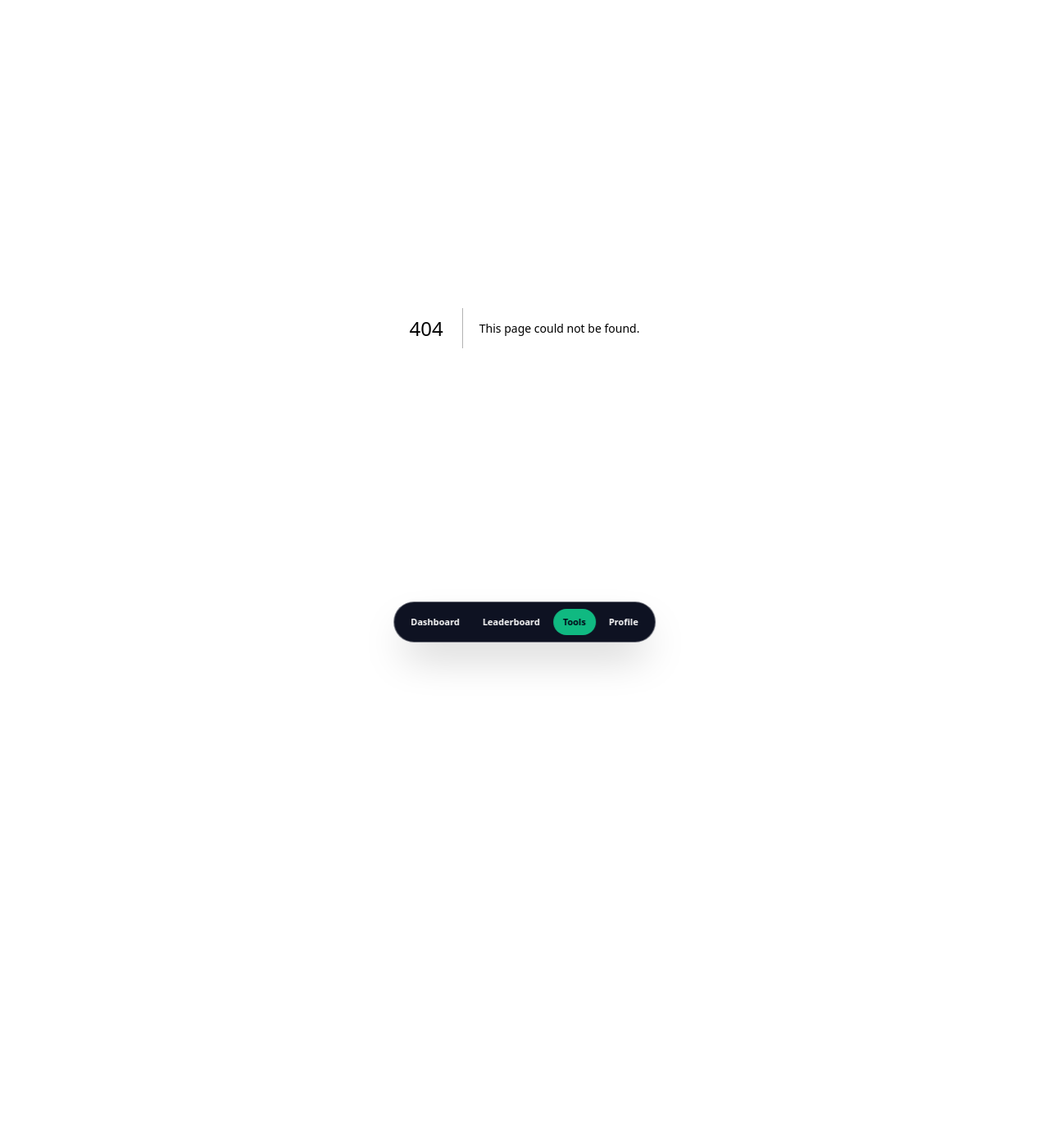
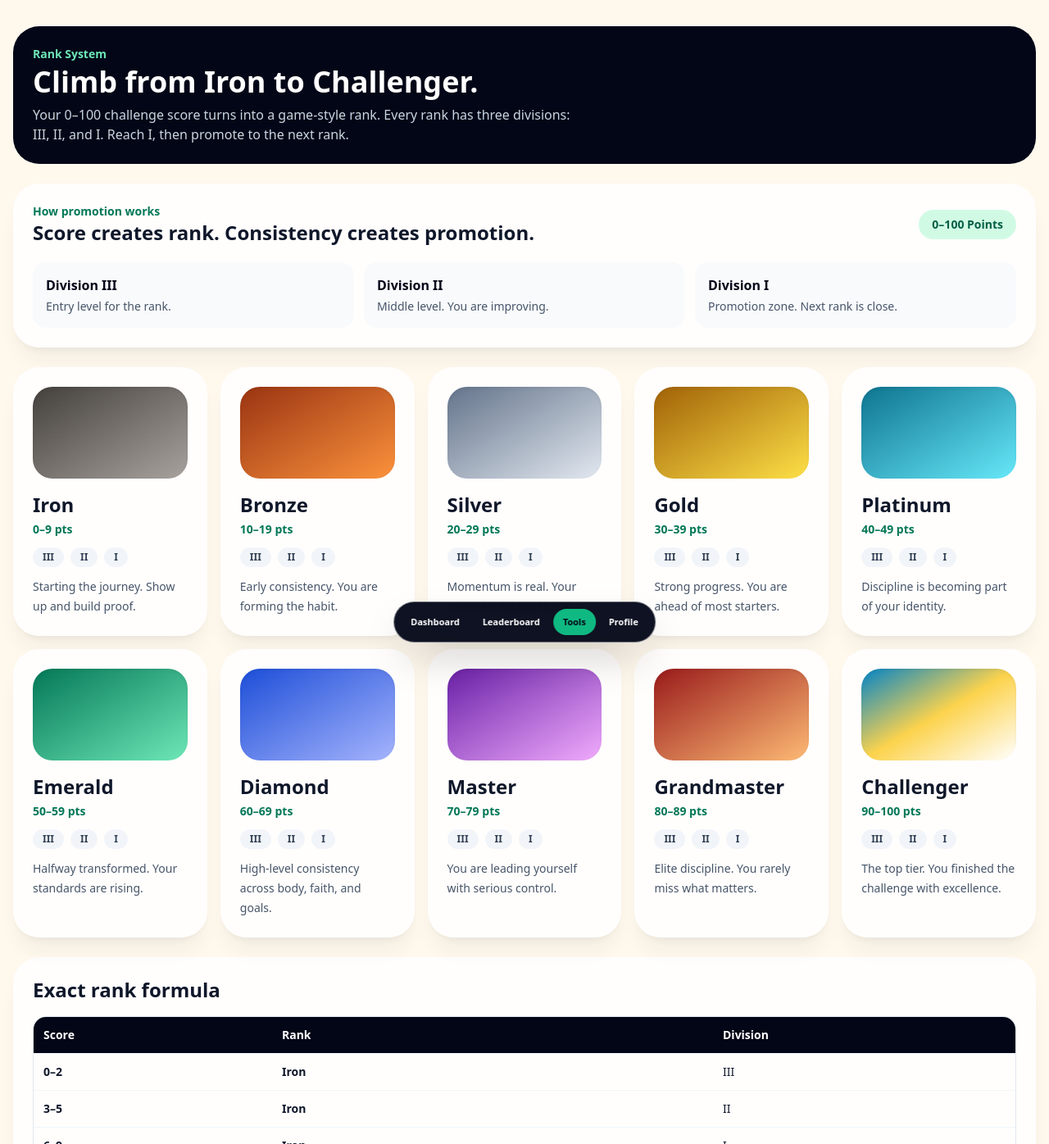
Before and after one commit to hxhhxxs/The-Challenge-, a Next.js app: page /ranks in a window 1280 px wide. Before the commit this address had no page. Shown: the top 1396 px of the page at 82% size. Before the commit the page ends 896 px from the top, so only its background shows below. Built offline with nearby package versions, Linux system fonts and the light colour scheme.

Commit message:
Add challenge rank system page

```diff
--- /dev/null
+++ b/app/ranks/page.tsx
@@ -0,0 +1,111 @@
+import Link from "next/link";
+import { cardClass, pageBg } from "@/lib/challenge-ui";
+
+const ranks = [
+  { name: "Iron", color: "from-stone-700 to-stone-400", range: "0–9 pts", description: "Starting the journey. Show up and build proof." },
+  { name: "Bronze", color: "from-orange-800 to-orange-400", range: "10–19 pts", description: "Early consistency. You are forming the habit." },
+  { name: "Silver", color: "from-slate-500 to-slate-200", range: "20–29 pts", description: "Momentum is real. Your routine is taking shape." },
+  { name: "Gold", color: "from-yellow-700 to-yellow-300", range: "30–39 pts", description: "Strong progress. You are ahead of most starters." },
+  { name: "Platinum", color: "from-cyan-700 to-cyan-300", range: "40–49 pts", description: "Discipline is becoming part of your identity." },
+  { name: "Emerald", color: "from-emerald-700 to-emerald-300", range: "50–59 pts", description: "Halfway transformed. Your standards are rising." },
+  { name: "Diamond", color: "from-blue-700 to-indigo-300", range: "60–69 pts", description: "High-level consistency across body, faith, and goals." },
+  { name: "Master", color: "from-purple-800 to-fuchsia-300", range: "70–79 pts", description: "You are leading yourself with serious control." },
+  { name: "Grandmaster", color: "from-red-800 to-orange-300", range: "80–89 pts", description: "Elite discipline. You rarely miss what matters." },
+  { name: "Challenger", color: "from-sky-600 via-amber-300 to-white", range: "90–100 pts", description: "The top tier. You finished the challenge with excellence." },
+];
+
+const divisions = ["III", "II", "I"];
+
+export default function RanksPage() {
+  return (
+    <main className={pageBg}>
+      <div className="mx-auto max-w-7xl space-y-6">
+        <section className="rounded-[2rem] bg-slate-950 p-6 text-white">
+          <p className="text-sm font-bold text-emerald-300">Rank System</p>
+          <h1 className="mt-1 text-4xl font-black">Climb from Iron to Challenger.</h1>
+          <p className="mt-2 max-w-2xl text-slate-300">
+            Your 0–100 challenge score turns into a game-style rank. Every rank has three divisions: III, II, and I. Reach I, then promote to the next rank.
+          </p>
+        </section>
+
+        <section className={cardClass}>
+          <div className="flex flex-col justify-between gap-4 md:flex-row md:items-center">
+            <div>
+              <p className="text-sm font-bold text-emerald-700">How promotion works</p>
+              <h2 className="text-2xl font-black">Score creates rank. Consistency creates promotion.</h2>
+            </div>
+            <span className="rounded-full bg-emerald-100 px-4 py-2 text-sm font-black text-emerald-800">0–100 Points</span>
+          </div>
+          <div className="mt-5 grid gap-3 md:grid-cols-3">
+            <Rule title="Division III" text="Entry level for the rank." />
+            <Rule title="Division II" text="Middle level. You are improving." />
+            <Rule title="Division I" text="Promotion zone. Next rank is close." />
+          </div>
+        </section>
+
+        <section className="grid gap-4 md:grid-cols-2 lg:grid-cols-5">
+          {ranks.map((rank) => (
+            <div key={rank.name} className={`${cardClass} overflow-hidden`}>
+              <div className={`h-28 rounded-[1.5rem] bg-gradient-to-br ${rank.color} shadow-inner`} />
+              <h2 className="mt-4 text-2xl font-black">{rank.name}</h2>
+              <p className="mt-1 text-sm font-black text-emerald-700">{rank.range}</p>
+              <div className="mt-3 flex gap-2">
+                {divisions.map((division) => (
+                  <span key={division} className="rounded-full bg-slate-100 px-3 py-1 text-xs font-black text-slate-700">{division}</span>
+                ))}
+              </div>
+              <p className="mt-3 text-sm leading-6 text-slate-600">{rank.description}</p>
+            </div>
+          ))}
+        </section>
+
+        <section className={cardClass}>
+          <h2 className="text-2xl font-black">Exact rank formula</h2>
+          <div className="mt-4 overflow-hidden rounded-2xl border border-slate-200">
+            <table className="w-full text-left text-sm">
+              <thead className="bg-slate-950 text-white">
+                <tr>
+                  <th className="p-3">Score</th>
+                  <th className="p-3">Rank</th>
+                  <th className="p-3">Division</th>
+                </tr>
+              </thead>
+              <tbody>
+                {ranks.flatMap((rank, rankIndex) => divisions.map((division, divisionIndex) => {
+                  const start = rankIndex * 10 + divisionIndex * 3;
+                  const end = divisionIndex === 2 ? rankIndex * 10 + 9 : start + 2;
+                  return (
+                    <tr key={`${rank.name}-${division}`} className="border-t border-slate-100">
+                      <td className="p-3 font-bold">{Math.min(start, 100)}–{Math.min(end, 100)}</td>
+                      <td className="p-3 font-black">{rank.name}</td>
+                      <td className="p-3">{division}</td>
+                    </tr>
+                  );
+                }))}
+              </tbody>
+            </table>
+          </div>
+          <p className="mt-4 rounded-2xl bg-amber-50 p-4 text-sm font-semibold text-amber-900">
+            Final adjustment later: Challenger should probably start at 90, and 100 can unlock a special “Perfect Challenger” badge.
+          </p>
+        </section>
+
+        <section className="rounded-[2rem] bg-emerald-100 p-5 text-emerald-950">
+          <p className="font-black">Next backend step</p>
+          <p className="mt-1 text-sm font-semibold">
+            Add a helper function: getRankFromScore(score) → rank, division, progressToNext. Then show it on Dashboard and Leaderboard.
+          </p>
+        </section>
+
+        <div className="flex flex-wrap gap-3">
+          <Link href="/dashboard" className="rounded-full bg-slate-950 px-5 py-3 font-black text-white">Back to dashboard</Link>
+          <Link href="/leaderboard" className="rounded-full bg-emerald-600 px-5 py-3 font-black text-white">Leaderboard</Link>
+        </div>
+      </div>
+    </main>
+  );
+}
+
+function Rule({ title, text }: { title: string; text: string }) {
+  return <div className="rounded-2xl bg-slate-50 p-4"><p className="font-black text-slate-950">{title}</p><p className="mt-1 text-sm text-slate-600">{text}</p></div>;
+}
```
